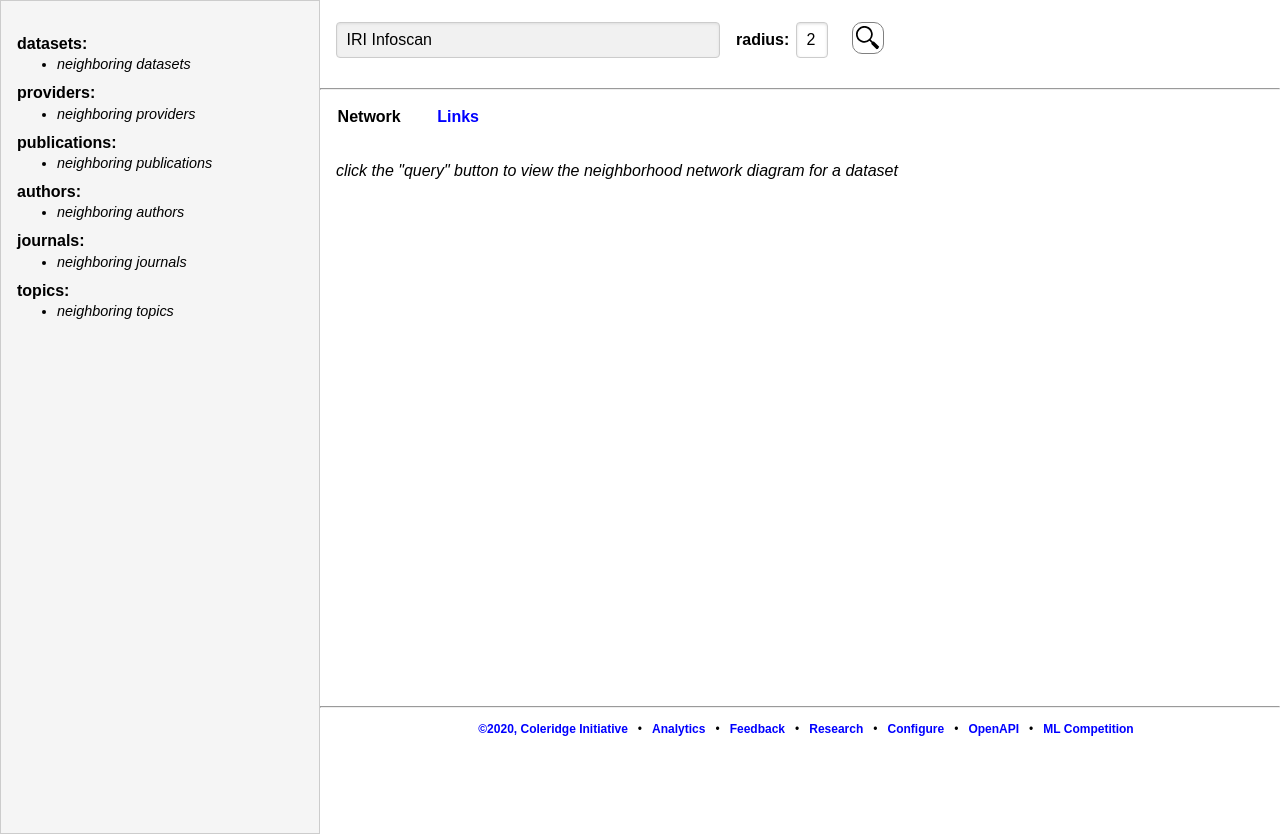
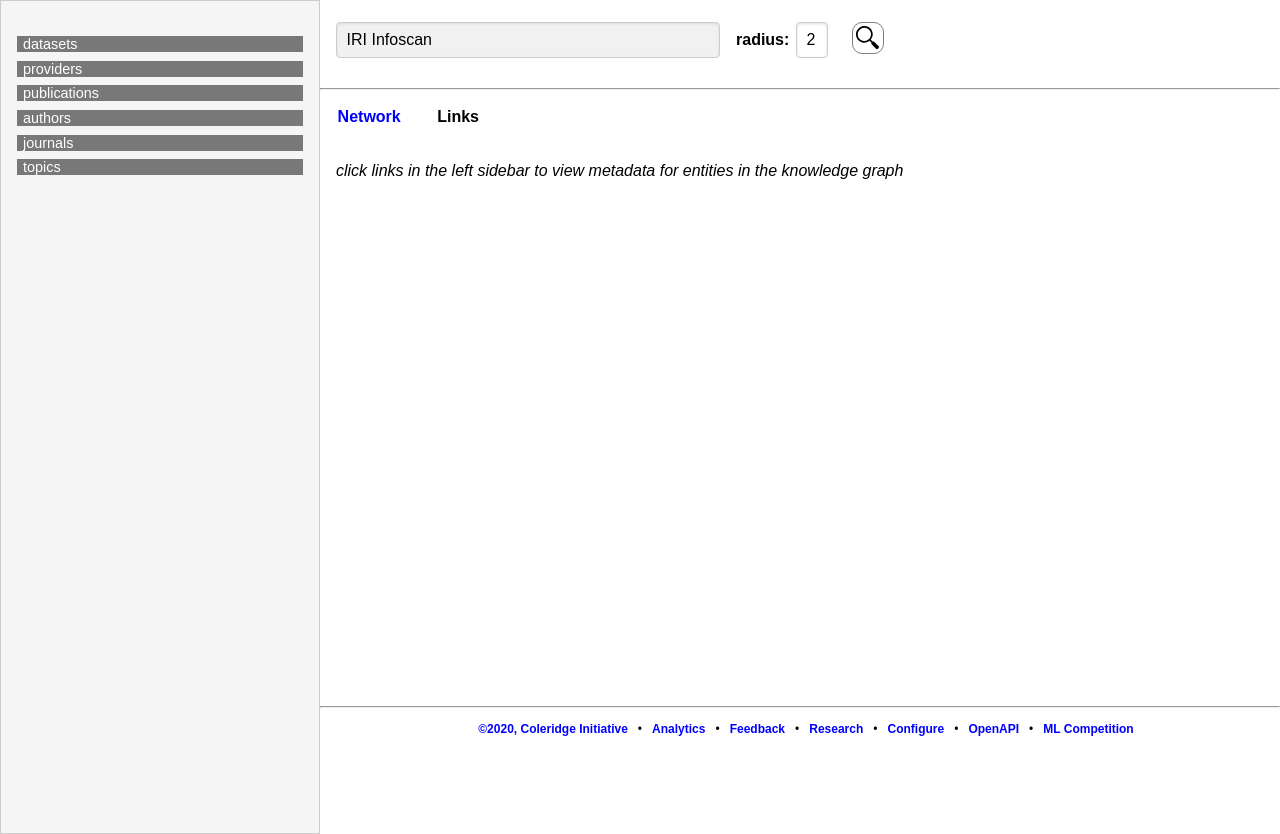
Before and after one commit to Coleridge-Initiative/RCServer, a Python web app: template templates/index.html in a window 1280 px wide. Run offline with Jinja, Linux system fonts and the light colour scheme; the template is opened without the code that fills it, so the values that code supplies are empty.

Commit message:
collapsible content for neighbor sidebar

```diff
--- a/richcontext/server/server.py
+++ b/richcontext/server/server.py
@@ -54,7 +54,7 @@ class RCNetworkNode:
 
 
 class RCNetwork:
-    MAX_TITLE_LEN = 60
+    MAX_TITLE_LEN = 100
     Z_975 = stats.norm.ppf(q=0.975)
 
     def __init__ (self):
--- a/templates/neighbors.html
+++ b/templates/neighbors.html
@@ -1,8 +1,15 @@
 <div class="neighbor">
 <br/>
 
-<h3 style="margin-block-start: 0;">datasets:</h3>
-<div id="neighbor-data">
+<button
+ type="button"
+ class="collapsible"
+ style="margin-block-start: 0;"
+>datasets</button>
+<div
+ id="neighbor-data"
+ class="collapsible_content"
+>
 <ul>
 <li>
 <em>neighboring datasets</em>
@@ -10,8 +17,14 @@
 </ul>
 </div>
 
-<h3>providers:</h3>
-<div id="neighbor-prov">
+<button
+ type="button"
+ class="collapsible"
+>providers</button>
+<div
+ id="neighbor-prov"
+ class="collapsible_content"
+>
 <ul>
 <li>
 <em>neighboring providers</em>
@@ -19,8 +32,14 @@
 </ul>
 </div>
 
-<h3>publications:</h3>
-<div id="neighbor-publ">
+<button
+ type="button"
+ class="collapsible"
+>publications</button>
+<div
+ id="neighbor-publ"
+ class="collapsible_content"
+>
 <ul>
 <li>
 <em>neighboring publications</em>
@@ -28,8 +47,14 @@
 </ul>
 </div>
 
-<h3>authors:</h3>
-<div id="neighbor-auth">
+<button
+ type="button"
+ class="collapsible"
+>authors</button>
+<div
+ id="neighbor-auth"
+ class="collapsible_content"
+>
 <ul>
 <li>
 <em>neighboring authors</em>
@@ -37,16 +62,28 @@
 </ul>
 </div>
 
-<h3>journals:</h3>
-<div id="neighbor-jour">
+<button
+ type="button"
+ class="collapsible"
+>journals</button>
+<div
+ id="neighbor-jour"
+ class="collapsible_content"
+>
 <ul>
 <li>
 <em>neighboring journals</em>
 </ul>
 </div>
 
-<h3>topics:</h3>
-<div id="neighbor-topi">
+<button
+ type="button"
+ class="collapsible"
+>topics</button>
+<div
+ id="neighbor-topi"
+ class="collapsible_content"
+>
 <ul>
 <li>
 <em>neighboring topics</em>
--- a/templates/script.js
+++ b/templates/script.js
@@ -36,7 +36,7 @@ function get_links (index) {
 };
 
 
-function enum_hood (entity_list, neighbor_name) {
+function enum_hood (entity_list, neighbor_name, uncollapse) {
     const neighbor = document.getElementById(neighbor_name);
     const ul_elem = document.createElement("ul");
     neighbor.innerHTML = "";
@@ -56,6 +56,12 @@ function enum_hood (entity_list, neighbor_name) {
 	    li_elem.innerHTML = html;
 	    ul_elem.appendChild(li_elem);
 	};
+    };
+
+    if (uncollapse) {
+        neighbor.style.display = "block";
+    } else {
+        neighbor.style.display = "none";
     };
 };
 
@@ -92,13 +98,18 @@ function run_query (entity, radius) {
 	    const obj = xhr.response;
 	    cache_token = obj.toke;
 
-	    enum_hood(obj.prov, "neighbor-prov");
-	    enum_hood(obj.data, "neighbor-data");
-	    enum_hood(obj.publ, "neighbor-publ");
-	    enum_hood(obj.jour, "neighbor-jour");
-	    enum_hood(obj.auth, "neighbor-auth");
-	    enum_hood(obj.topi, "neighbor-topi");
+	    // populate the neighbor <div>'s
+	    enum_hood(obj.prov, "neighbor-prov", false);
+	    enum_hood(obj.data, "neighbor-data", false);
+	    enum_hood(obj.publ, "neighbor-publ", true);
+	    enum_hood(obj.jour, "neighbor-jour", false);
+	    enum_hood(obj.auth, "neighbor-auth", false);
+	    enum_hood(obj.topi, "neighbor-topi", false);
 
+	    // by default, show the first publication
+	    get_links(obj.publ[0][0]);
+
+	    // also load the graph
 	    fetch_graph_html();
 	    document.body.style.cursor = "default";
 	};
@@ -360,10 +371,30 @@ document.addEventListener("click", function (e) {
 };
 
 
-// the following runs as soon as the page loads...
+//////////////////////////////////////////////////////////////////////
+// collapsible content
+
+var coll = document.getElementsByClassName("collapsible");
+
+for (var i = 0; i < coll.length; i++) {
+    coll[i].addEventListener("click", function() {
+	    this.classList.toggle("active");
+	    var content = this.nextElementSibling;
+
+	    if (content.style.display === "block") {
+		content.style.display = "none";
+	    } else {
+		content.style.display = "block";
+	    }
+	});
+}
+
+
+//////////////////////////////////////////////////////////////////////
+// this runs as soon as the page loads...
 
 (function () {
-    open_view("view_graph");
+    open_view("view_links");
 
     const input_elem = document.getElementsByName("entity")[0];
 
--- a/templates/style.css
+++ b/templates/style.css
@@ -17,6 +17,32 @@ body {
 }
 
 
+.collapsible {
+	background-color: hsl(0, 0%, 47%);
+	color: white;
+	cursor: pointer;
+	width: 100%;
+	border: none;
+	text-align: left;
+	outline: none;
+	font-size: 0.9em;
+	padding-top: 0;
+	padding-bottom: 0;
+	margin-block-start: 0.4em;
+	margin-block-end: 0.2em;
+}
+
+.active, .collapsible:hover {
+	background-color: hsl(0, 0%, 33%);
+}
+
+.collapsible_content {
+	padding: 0 0.2em;
+	display: none;
+	overflow: hidden;
+	background-color: hsl(0, 0%, 95%);
+}
+
 .neighbor {
 	background-color: rgb(245, 245, 245);
 	border: 1px solid #ccc;
@@ -28,18 +54,11 @@ body {
 	overflow-y: auto;
 }
 
-.neighbor h3 {
-	font-size: 1em;
-	padding-top: 0;
-	padding-bottom: 0;
-	margin-block-start: 0.4em;
-	margin-block-end: 0.2em;
-}
-
 .neighbor div {
-	max-height: 9em;
+	height: 20em;
 	min-height: 1em;
 	overflow-y: auto;
+	resize: vertical;
 }
 
 .neighbor div ul {
```
